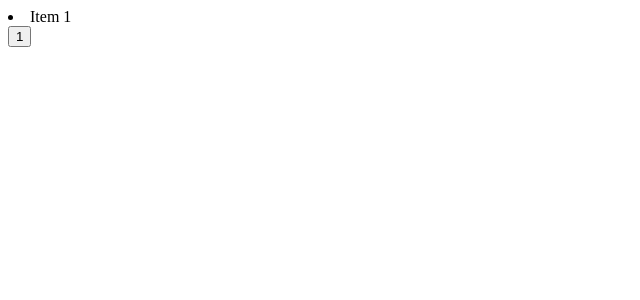
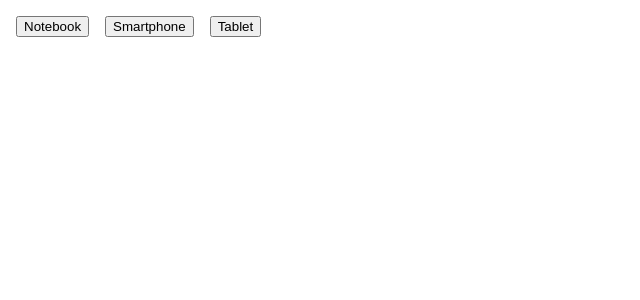
Before and after one commit to iancoel/react-studies, a React (Create React App) app: page / in a window 1280 px wide. Shown: the top 300 px of the page, without its empty margins (0-640 px from the left). Built offline with nearby package versions, Linux system fonts and the light colour scheme; the HTML template or start-up script is replaced by a standard one.

Commit message:
exercicio useState concluido

```diff
--- /dev/null
+++ b/src/App.js
@@ -0,0 +1,35 @@
+import React from 'react';
+import Produtos from './Produtos';
+
+const App = () => {
+  const [dados, setDados] = React.useState(null);
+  const [carregando, setCarregando] = React.useState(null);
+
+  async function handleClick(event) {
+    setCarregando(true);
+    const response = await fetch(
+      `https://ranekapi.origamid.dev/json/api/produto/${event.target.innerText.toLowerCase()}`,
+    );
+    const json = await response.json();
+    setDados(json);
+    setCarregando(false);
+  }
+
+  return (
+    <div>
+      <button style={{ margin: '.5rem' }} onClick={handleClick}>
+        Notebook
+      </button>
+      <button style={{ margin: '.5rem' }} onClick={handleClick}>
+        Smartphone
+      </button>
+      <button style={{ margin: '.5rem' }} onClick={handleClick}>
+        Tablet
+      </button>
+      {carregando && <p>Carregando...</p>}
+      {!carregando && dados && <Produtos dados={dados} />}
+    </div>
+  );
+};
+
+export default App;
--- /dev/null
+++ b/src/Produtos.js
@@ -0,0 +1,13 @@
+import React from 'react';
+
+const Produtos = ({ dados }) => {
+  return (
+    <div>
+      <h1>{dados.nome}</h1>
+      <p>R$ {dados.preco}</p>
+      <img src={dados.fotos[0].src} alt={dados.fotos[0].titulo} />
+    </div>
+  );
+};
+
+export default Produtos;
--- a/src/UseState.js
+++ b/src/aulasCompletadas/UseState.js
@@ -1,5 +1,4 @@
 import React from 'react';
-import UseState2 from './UseState2';
 
 const UseState = () => {
   const [contar, setContar] = React.useState(1);
--- a/src/index.js
+++ b/src/index.js
@@ -1,10 +1,10 @@
 import React from 'react';
 import ReactDOM from 'react-dom';
-import UseState from './UseState';
+import App from './App';
 
 ReactDOM.render(
   <React.StrictMode>
-    <UseState />
+    <App />
   </React.StrictMode>,
   document.getElementById('root'),
 );
```
Also changed, not shown: src/aulasCompletadas/UseState2.js (renamed from src/UseState2.js).
